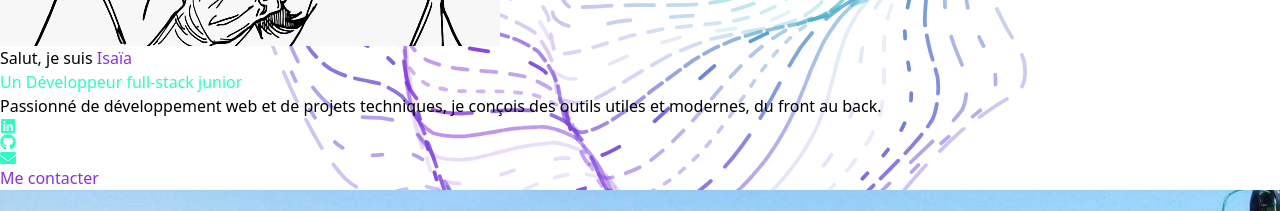
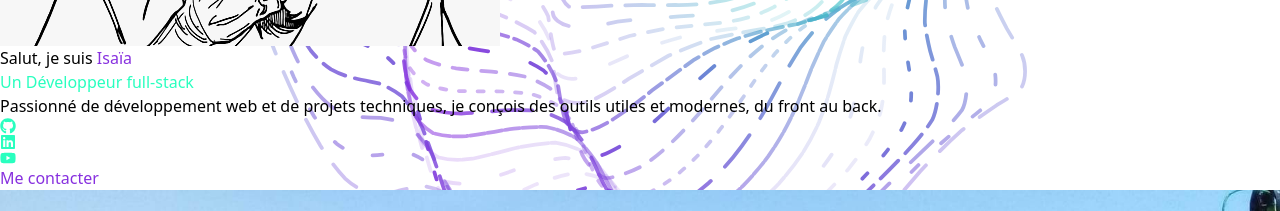
Before and after one commit to Isaia91/portfolio_2025, a React (Vite) app: page / in a window 1280 px wide. Shown: the part 741-952 px from the top of the page. Built offline with nearby package versions, Linux system fonts and the light colour scheme.

Commit message:
fix background and hero images

```diff
--- a/src/components/About.jsx
+++ b/src/components/About.jsx
@@ -1,3 +1,6 @@
+import heroAbout from "../assets/img/hero/hero.jpg";
+
+
 export default function About() {
     return (
         <section id="about" className="bg-[#0f0f0f] text-white py-24 px-6">
@@ -7,7 +10,7 @@ export default function About() {
                 <div className="w-48 h-48 md:w-60 md:h-60 flex-shrink-0 relative">
                     <div className="absolute inset-0 rounded-full bg-[#8531ff] opacity-40 blur-2xl z-0" />
                     <img
-                        src="/src/assets/img/hero/hero.jpg"
+                        src={heroAbout}
                         alt="Isaïa"
                         className="relative z-10 w-full h-full object-cover rounded-full border-4 border-[#00ffd7] shadow-lg"
                     />
--- a/src/components/HeroDark.jsx
+++ b/src/components/HeroDark.jsx
@@ -1,5 +1,7 @@
 import heroImg from "../assets/img/hero/netero.webp";
-import { FaLinkedin, FaGithub, FaEnvelope } from "react-icons/fa";
+import {FaLinkedin, FaGithub, FaEnvelope, FaYoutube} from "react-icons/fa";
+import bgChaos from "../assets/img/background/chaos.svg";
+
 
 export default function HeroDark() {
     return (
@@ -7,7 +9,7 @@ export default function HeroDark() {
             id="home"
             className="w-full min-h-screen bg-cover bg-center flex items-center justify-center px-4"
             style={{
-                backgroundImage: "url('/src/assets/img/background/chaos.svg')",
+                backgroundImage: `url(${bgChaos})`,
                 backgroundRepeat: 'no-repeat',
                 backgroundPosition: 'center center',
                 backgroundSize: '1000px',
@@ -33,7 +35,7 @@ export default function HeroDark() {
                         Salut, je suis <span style={{ color: "hsl(270, 73%, 53%)" }}>Isaïa</span>
                     </h1>
                     <h2 className="text-2xl font-semibold" style={{ color: "hsl(162, 100%, 58%)" }}>
-                        Un Développeur full-stack junior
+                        Un Développeur full-stack
                     </h2>
                     <p className="text-gray-300 max-w-md">
                         Passionné de développement web et de projets techniques, je conçois
@@ -43,14 +45,29 @@ export default function HeroDark() {
                     {/* Réseaux sociaux */}
                     <div className="flex gap-4 justify-center md:justify-start text-xl"
                          style={{ color: "hsl(162, 100%, 58%)" }}>
-                        <a href="https://linkedin.com" target="_blank" rel="noreferrer">
+                        <a
+                            href="https://github.com/Isaia91"
+                            target="_blank"
+                            rel="noopener noreferrer"
+                            className="hover:text-[#00ffd0] transition-colors"
+                        >
+                            <FaGithub />
+                        </a>
+                        <a
+                            href="https://www.linkedin.com/in/isa%C3%AFa-maperi-539273238/"
+                            target="_blank"
+                            rel="noopener noreferrer"
+                            className="hover:text-[#7f00ff] transition-colors"
+                        >
                             <FaLinkedin />
                         </a>
-                        <a href="https://github.com" target="_blank" rel="noreferrer">
-                            <FaGithub />
-                        </a>
-                        <a href="mailto:isaia@example.com">
-                            <FaEnvelope />
+                        <a
+                            href="https://www.youtube.com/channel/UCb9vPKzQjAcyt3JRBekK0Dg"
+                            target="_blank"
+                            rel="noopener noreferrer"
+                            className="hover:text-red-500 transition-colors"
+                        >
+                            <FaYoutube />
                         </a>
                     </div>
 
```
